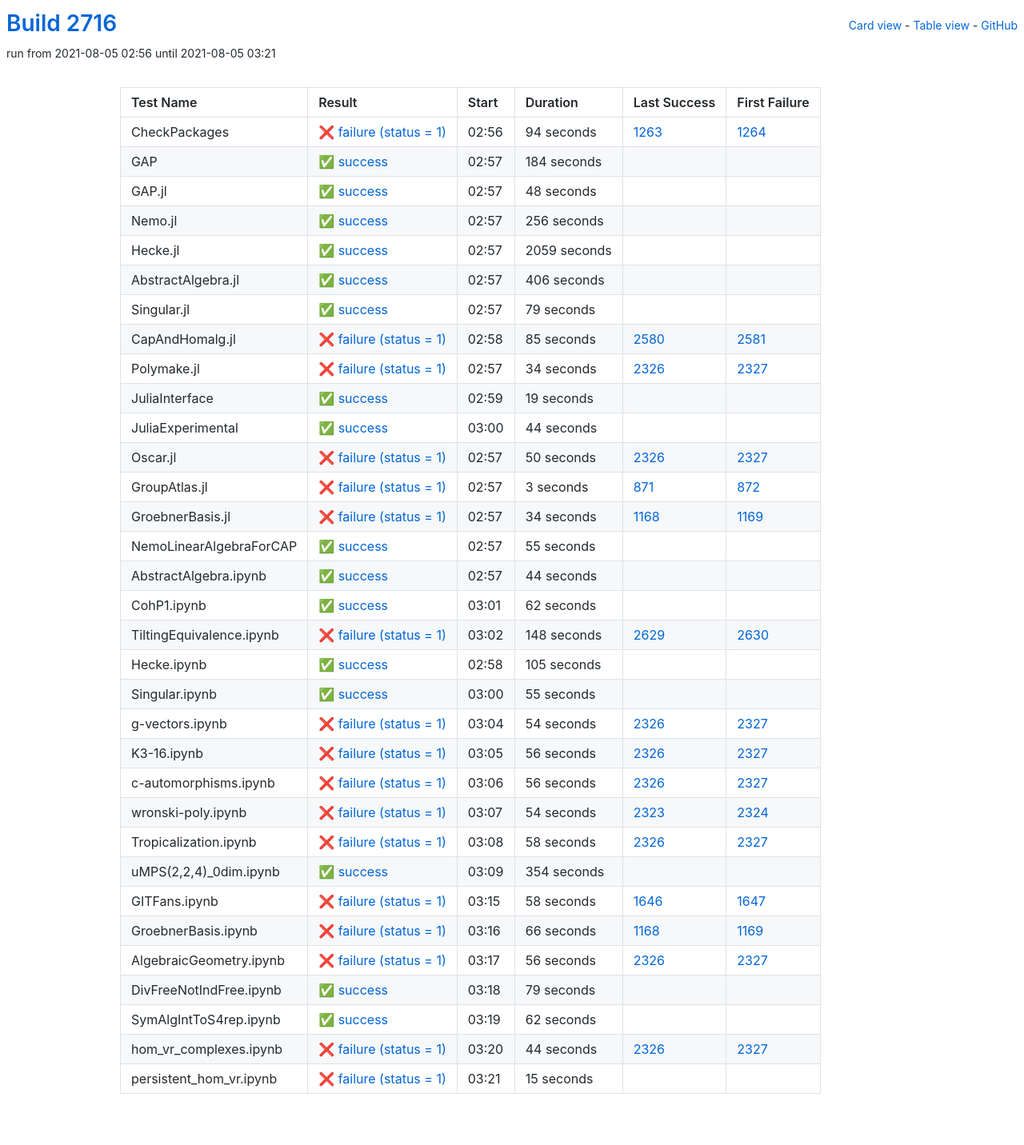
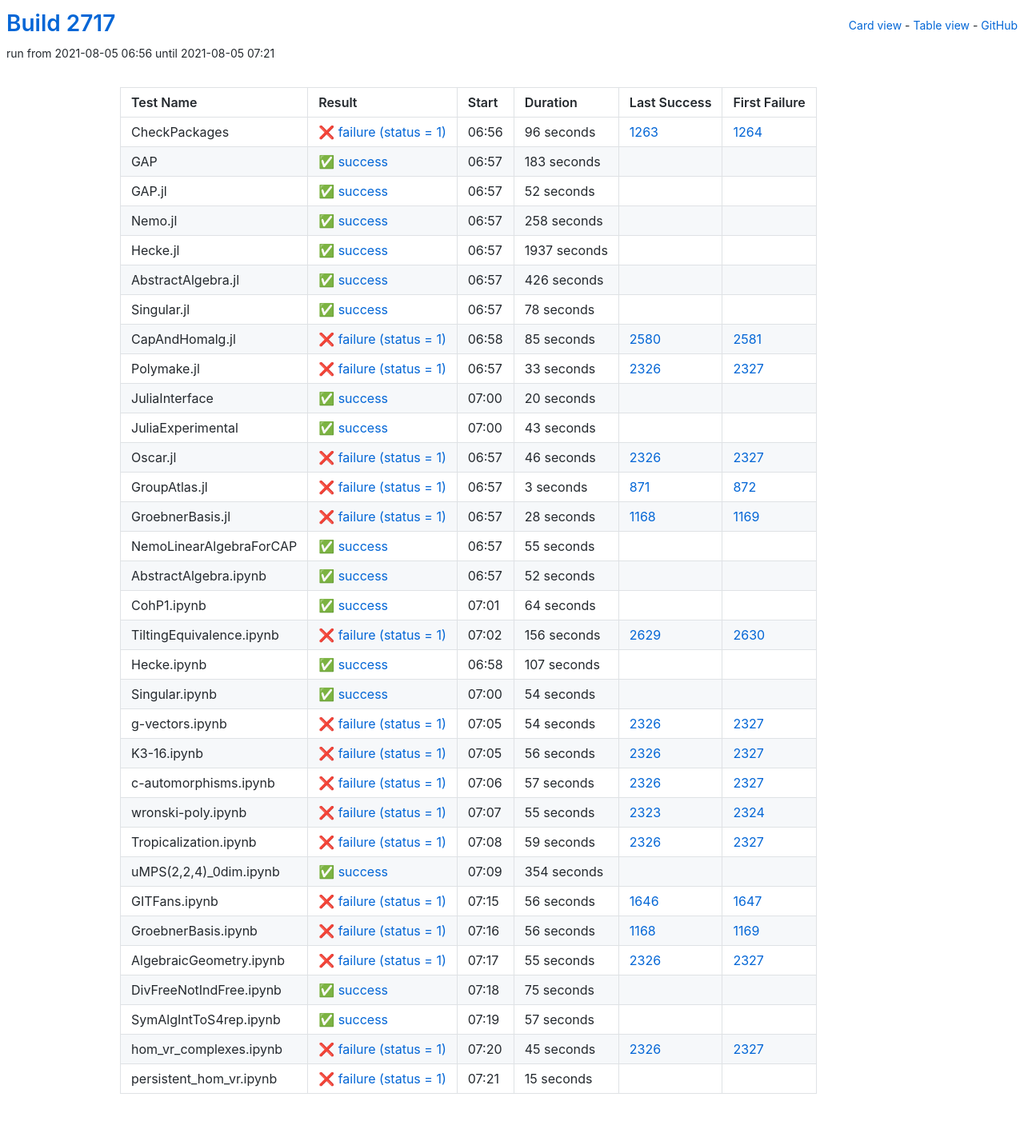
Before and after one commit to oscar-system/oscar-ci-status-stable, a Jekyll site: the page built from table.html, in a window 1280 px wide. Shown: the whole page at 80% size. Built offline with Jekyll 4.4.1, drawn with Linux system fonts in a browser that asks for light colours.

Commit message:
Build #2717

```diff
--- a/_data/ci.yml
+++ b/_data/ci.yml
@@ -1,6 +1,6 @@
 ---
-build: 2716
-build_url: https://oscarci.mathematik.uni-kl.de/job/oscar-stable/2716/
+build: 2717
+build_url: https://oscarci.mathematik.uni-kl.de/job/oscar-stable/2717/
 job: oscar-stable
 organization: oscar-system
 repo: oscar-ci-status-stable
@@ -8,92 +8,92 @@ repourl: https://github.com/oscar-system/oscar-ci-status-stable
 tests:
 - name: CheckPackages
   id: checkpackages
-  log: https://oscarci.mathematik.uni-kl.de/job/oscar-stable/2716/artifact/logs/build-2716/CheckPackages.log
-  start: 2021-08-05 02:56
+  log: https://oscarci.mathematik.uni-kl.de/job/oscar-stable/2717/artifact/logs/build-2717/CheckPackages.log
+  start: 2021-08-05 06:56
   success: false
   exitcode: 1
   status: failure
-  duration: 94
+  duration: 96
   last_success: 1263
   last_success_url: https://oscarci.mathematik.uni-kl.de/job/oscar-stable/1263/
   first_failure: 1264
   first_failure_url: https://oscarci.mathematik.uni-kl.de/job/oscar-stable/1264/
 - name: GAP
   id: gap
-  log: https://oscarci.mathematik.uni-kl.de/job/oscar-stable/2716/artifact/logs/build-2716/GAP.log
-  start: 2021-08-05 02:57
+  log: https://oscarci.mathematik.uni-kl.de/job/oscar-stable/2717/artifact/logs/build-2717/GAP.log
+  start: 2021-08-05 06:57
   success: true
   exitcode: 0
   status: success
-  duration: 184
+  duration: 183
   last_success: false
   last_success_url:
   first_failure: false
   first_failure_url:
 - name: GAP.jl
   id: gap-jl
-  log: https://oscarci.mathematik.uni-kl.de/job/oscar-stable/2716/artifact/logs/build-2716/GAP.jl.log
-  start: 2021-08-05 02:57
+  log: https://oscarci.mathematik.uni-kl.de/job/oscar-stable/2717/artifact/logs/build-2717/GAP.jl.log
+  start: 2021-08-05 06:57
   success: true
   exitcode: 0
   status: success
-  duration: 48
+  duration: 52
   last_success: false
   last_success_url:
   first_failure: false
   first_failure_url:
 - name: Nemo.jl
   id: nemo-jl
-  log: https://oscarci.mathematik.uni-kl.de/job/oscar-stable/2716/artifact/logs/build-2716/Nemo.jl.log
-  start: 2021-08-05 02:57
+  log: https://oscarci.mathematik.uni-kl.de/job/oscar-stable/2717/artifact/logs/build-2717/Nemo.jl.log
+  start: 2021-08-05 06:57
   success: true
   exitcode: 0
   status: success
-  duration: 256
+  duration: 258
   last_success: false
   last_success_url:
   first_failure: false
   first_failure_url:
 - name: Hecke.jl
   id: hecke-jl
-  log: https://oscarci.mathematik.uni-kl.de/job/oscar-stable/2716/artifact/logs/build-2716/Hecke.jl.log
-  start: 2021-08-05 02:57
+  log: https://oscarci.mathematik.uni-kl.de/job/oscar-stable/2717/artifact/logs/build-2717/Hecke.jl.log
+  start: 2021-08-05 06:57
   success: true
   exitcode: 0
   status: success
-  duration: 2059
+  duration: 1937
   last_success: false
   last_success_url:
   first_failure: false
   first_failure_url:
 - name: AbstractAlgebra.jl
   id: abstractalgebra-jl
-  log: https://oscarci.mathematik.uni-kl.de/job/oscar-stable/2716/artifact/logs/build-2716/AbstractAlgebra.jl.log
-  start: 2021-08-05 02:57
+  log: https://oscarci.mathematik.uni-kl.de/job/oscar-stable/2717/artifact/logs/build-2717/AbstractAlgebra.jl.log
+  start: 2021-08-05 06:57
   success: true
   exitcode: 0
   status: success
-  duration: 406
+  duration: 426
   last_success: false
   last_success_url:
   first_failure: false
   first_failure_url:
 - name: Singular.jl
   id: singular-jl
-  log: https://oscarci.mathematik.uni-kl.de/job/oscar-stable/2716/artifact/logs/build-2716/Singular.jl.log
-  start: 2021-08-05 02:57
+  log: https://oscarci.mathematik.uni-kl.de/job/oscar-stable/2717/artifact/logs/build-2717/Singular.jl.log
+  start: 2021-08-05 06:57
   success: true
   exitcode: 0
   status: success
-  duration: 79
+  duration: 78
   last_success: false
   last_success_url:
   first_failure: false
   first_failure_url:
 - name: CapAndHomalg.jl
   id: capandhomalg-jl
-  log: https://oscarci.mathematik.uni-kl.de/job/oscar-stable/2716/artifact/logs/build-2716/CapAndHomalg.jl.log
-  start: 2021-08-05 02:58
+  log: https://oscarci.mathematik.uni-kl.de/job/oscar-stable/2717/artifact/logs/build-2717/CapAndHomalg.jl.log
+  start: 2021-08-05 06:58
   success: false
   exitcode: 1
   status: failure
@@ -104,56 +104,56 @@ tests:
   first_failure_url: https://oscarci.mathematik.uni-kl.de/job/oscar-stable/2581/
 - name: Polymake.jl
   id: polymake-jl
-  log: https://oscarci.mathematik.uni-kl.de/job/oscar-stable/2716/artifact/logs/build-2716/Polymake.jl.log
-  start: 2021-08-05 02:57
+  log: https://oscarci.mathematik.uni-kl.de/job/oscar-stable/2717/artifact/logs/build-2717/Polymake.jl.log
+  start: 2021-08-05 06:57
   success: false
   exitcode: 1
   status: failure
-  duration: 34
+  duration: 33
   last_success: 2326
   last_success_url: https://oscarci.mathematik.uni-kl.de/job/oscar-stable/2326/
   first_failure: 2327
   first_failure_url: https://oscarci.mathematik.uni-kl.de/job/oscar-stable/2327/
 - name: JuliaInterface
   id: juliainterface
-  log: https://oscarci.mathematik.uni-kl.de/job/oscar-stable/2716/artifact/logs/build-2716/JuliaInterface.log
-  start: 2021-08-05 02:59
+  log: https://oscarci.mathematik.uni-kl.de/job/oscar-stable/2717/artifact/logs/build-2717/JuliaInterface.log
+  start: 2021-08-05 07:00
   success: true
   exitcode: 0
   status: success
-  duration: 19
+  duration: 20
   last_success: false
   last_success_url:
   first_failure: false
   first_failure_url:
 - name: JuliaExperimental
   id: juliaexperimental
-  log: https://oscarci.mathematik.uni-kl.de/job/oscar-stable/2716/artifact/logs/build-2716/JuliaExperimental.log
-  start: 2021-08-05 03:00
+  log: https://oscarci.mathematik.uni-kl.de/job/oscar-stable/2717/artifact/logs/build-2717/JuliaExperimental.log
+  start: 2021-08-05 07:00
   success: true
   exitcode: 0
   status: success
-  duration: 44
+  duration: 43
   last_success: false
   last_success_url:
   first_failure: false
   first_failure_url:
 - name: Oscar.jl
   id: oscar-jl
-  log: https://oscarci.mathematik.uni-kl.de/job/oscar-stable/2716/artifact/logs/build-2716/Oscar.jl.log
-  start: 2021-08-05 02:57
+  log: https://oscarci.mathematik.uni-kl.de/job/oscar-stable/2717/artifact/logs/build-2717/Oscar.jl.log
+  start: 2021-08-05 06:57
   success: false
   exitcode: 1
   status: failure
-  duration: 50
+  duration: 46
   last_success: 2326
   last_success_url: https://oscarci.mathematik.uni-kl.de/job/oscar-stable/2326/
   first_failure: 2327
   first_failure_url: https://oscarci.mathematik.uni-kl.de/job/oscar-stable/2327/
 - name: GroupAtlas.jl
   id: groupatlas-jl
-  log: https://oscarci.mathematik.uni-kl.de/job/oscar-stable/2716/artifact/logs/build-2716/GroupAtlas.jl.log
-  start: 2021-08-05 02:57
+  log: https://oscarci.mathematik.uni-kl.de/job/oscar-stable/2717/artifact/logs/build-2717/GroupAtlas.jl.log
+  start: 2021-08-05 06:57
   success: false
   exitcode: 1
   status: failure
@@ -164,20 +164,20 @@ tests:
   first_failure_url: https://oscarci.mathematik.uni-kl.de/job/oscar-stable/872/
 - name: GroebnerBasis.jl
   id: groebnerbasis-jl
-  log: https://oscarci.mathematik.uni-kl.de/job/oscar-stable/2716/artifact/logs/build-2716/GroebnerBasis.jl.log
-  start: 2021-08-05 02:57
+  log: https://oscarci.mathematik.uni-kl.de/job/oscar-stable/2717/artifact/logs/build-2717/GroebnerBasis.jl.log
+  start: 2021-08-05 06:57
   success: false
   exitcode: 1
   status: failure
-  duration: 34
+  duration: 28
   last_success: 1168
   last_success_url: https://oscarci.mathematik.uni-kl.de/job/oscar-stable/1168/
   first_failure: 1169
   first_failure_url: https://oscarci.mathematik.uni-kl.de/job/oscar-stable/1169/
 - name: NemoLinearAlgebraForCAP
   id: nemolinearalgebraforcap
-  log: https://oscarci.mathematik.uni-kl.de/job/oscar-stable/2716/artifact/logs/build-2716/NemoLinearAlgebraForCAP.log
-  start: 2021-08-05 02:57
+  log: https://oscarci.mathematik.uni-kl.de/job/oscar-stable/2717/artifact/logs/build-2717/NemoLinearAlgebraForCAP.log
+  start: 2021-08-05 06:57
   success: true
   exitcode: 0
   status: success
@@ -188,68 +188,68 @@ tests:
   first_failure_url:
 - name: AbstractAlgebra.ipynb
   id: abstractalgebra-ipynb
-  log: https://oscarci.mathematik.uni-kl.de/job/oscar-stable/2716/artifact/logs/build-2716/AbstractAlgebra.ipynb.log
-  start: 2021-08-05 02:57
+  log: https://oscarci.mathematik.uni-kl.de/job/oscar-stable/2717/artifact/logs/build-2717/AbstractAlgebra.ipynb.log
+  start: 2021-08-05 06:57
   success: true
   exitcode: 0
   status: success
-  duration: 44
+  duration: 52
   last_success: false
   last_success_url:
   first_failure: false
   first_failure_url:
 - name: CohP1.ipynb
   id: cohp1-ipynb
-  log: https://oscarci.mathematik.uni-kl.de/job/oscar-stable/2716/artifact/logs/build-2716/CohP1.ipynb.log
-  start: 2021-08-05 03:01
+  log: https://oscarci.mathematik.uni-kl.de/job/oscar-stable/2717/artifact/logs/build-2717/CohP1.ipynb.log
+  start: 2021-08-05 07:01
   success: true
   exitcode: 0
   status: success
-  duration: 62
+  duration: 64
   last_success: false
   last_success_url:
   first_failure: false
   first_failure_url:
 - name: TiltingEquivalence.ipynb
   id: tiltingequivalence-ipynb
-  log: https://oscarci.mathematik.uni-kl.de/job/oscar-stable/2716/artifact/logs/build-2716/TiltingEquivalence.ipynb.log
-  start: 2021-08-05 03:02
+  log: https://oscarci.mathematik.uni-kl.de/job/oscar-stable/2717/artifact/logs/build-2717/TiltingEquivalence.ipynb.log
+  start: 2021-08-05 07:02
   success: false
   exitcode: 1
   status: failure
-  duration: 148
+  duration: 156
   last_success: 2629
   last_success_url: https://oscarci.mathematik.uni-kl.de/job/oscar-stable/2629/
   first_failure: 2630
   first_failure_url: https://oscarci.mathematik.uni-kl.de/job/oscar-stable/2630/
 - name: Hecke.ipynb
   id: hecke-ipynb
-  log: https://oscarci.mathematik.uni-kl.de/job/oscar-stable/2716/artifact/logs/build-2716/Hecke.ipynb.log
-  start: 2021-08-05 02:58
+  log: https://oscarci.mathematik.uni-kl.de/job/oscar-stable/2717/artifact/logs/build-2717/Hecke.ipynb.log
+  start: 2021-08-05 06:58
   success: true
   exitcode: 0
   status: success
-  duration: 105
+  duration: 107
   last_success: false
   last_success_url:
   first_failure: false
   first_failure_url:
 - name: Singular.ipynb
   id: singular-ipynb
-  log: https://oscarci.mathematik.uni-kl.de/job/oscar-stable/2716/artifact/logs/build-2716/Singular.ipynb.log
-  start: 2021-08-05 03:00
+  log: https://oscarci.mathematik.uni-kl.de/job/oscar-stable/2717/artifact/logs/build-2717/Singular.ipynb.log
+  start: 2021-08-05 07:00
   success: true
   exitcode: 0
   status: success
-  duration: 55
+  duration: 54
   last_success: false
   last_success_url:
   first_failure: false
   first_failure_url:
 - name: g-vectors.ipynb
   id: g-vectors-ipynb
-  log: https://oscarci.mathematik.uni-kl.de/job/oscar-stable/2716/artifact/logs/build-2716/g-vectors.ipynb.log
-  start: 2021-08-05 03:04
+  log: https://oscarci.mathematik.uni-kl.de/job/oscar-stable/2717/artifact/logs/build-2717/g-vectors.ipynb.log
+  start: 2021-08-05 07:05
   success: false
   exitcode: 1
   status: failure
@@ -260,8 +260,8 @@ tests:
   first_failure_url: https://oscarci.mathematik.uni-kl.de/job/oscar-stable/2327/
 - name: K3-16.ipynb
   id: k3-16-ipynb
-  log: https://oscarci.mathematik.uni-kl.de/job/oscar-stable/2716/artifact/logs/build-2716/K3-16.ipynb.log
-  start: 2021-08-05 03:05
+  log: https://oscarci.mathematik.uni-kl.de/job/oscar-stable/2717/artifact/logs/build-2717/K3-16.ipynb.log
+  start: 2021-08-05 07:05
   success: false
   exitcode: 1
   status: failure
@@ -272,44 +272,44 @@ tests:
   first_failure_url: https://oscarci.mathematik.uni-kl.de/job/oscar-stable/2327/
 - name: c-automorphisms.ipynb
   id: c-automorphisms-ipynb
-  log: https://oscarci.mathematik.uni-kl.de/job/oscar-stable/2716/artifact/logs/build-2716/c-automorphisms.ipynb.log
-  start: 2021-08-05 03:06
+  log: https://oscarci.mathematik.uni-kl.de/job/oscar-stable/2717/artifact/logs/build-2717/c-automorphisms.ipynb.log
+  start: 2021-08-05 07:06
   success: false
   exitcode: 1
   status: failure
-  duration: 56
+  duration: 57
   last_success: 2326
   last_success_url: https://oscarci.mathematik.uni-kl.de/job/oscar-stable/2326/
   first_failure: 2327
   first_failure_url: https://oscarci.mathematik.uni-kl.de/job/oscar-stable/2327/
 - name: wronski-poly.ipynb
   id: wronski-poly-ipynb
-  log: https://oscarci.mathematik.uni-kl.de/job/oscar-stable/2716/artifact/logs/build-2716/wronski-poly.ipynb.log
-  start: 2021-08-05 03:07
+  log: https://oscarci.mathematik.uni-kl.de/job/oscar-stable/2717/artifact/logs/build-2717/wronski-poly.ipynb.log
+  start: 2021-08-05 07:07
   success: false
   exitcode: 1
   status: failure
-  duration: 54
+  duration: 55
   last_success: 2323
   last_success_url: https://oscarci.mathematik.uni-kl.de/job/oscar-stable/2323/
   first_failure: 2324
   first_failure_url: https://oscarci.mathematik.uni-kl.de/job/oscar-stable/2324/
 - name: Tropicalization.ipynb
   id: tropicalization-ipynb
-  log: https://oscarci.mathematik.uni-kl.de/job/oscar-stable/2716/artifact/logs/build-2716/Tropicalization.ipynb.log
-  start: 2021-08-05 03:08
+  log: https://oscarci.mathematik.uni-kl.de/job/oscar-stable/2717/artifact/logs/build-2717/Tropicalization.ipynb.log
+  start: 2021-08-05 07:08
   success: false
   exitcode: 1
   status: failure
-  duration: 58
+  duration: 59
   last_success: 2326
   last_success_url: https://oscarci.mathematik.uni-kl.de/job/oscar-stable/2326/
   first_failure: 2327
   first_failure_url: https://oscarci.mathematik.uni-kl.de/job/oscar-stable/2327/
 - name: uMPS(2,2,4)_0dim.ipynb
   id: umps-2-2-4-0dim-ipynb
-  log: https://oscarci.mathematik.uni-kl.de/job/oscar-stable/2716/artifact/logs/build-2716/uMPS-2-2-4-_0dim.ipynb.log
-  start: 2021-08-05 03:09
+  log: https://oscarci.mathematik.uni-kl.de/job/oscar-stable/2717/artifact/logs/build-2717/uMPS-2-2-4-_0dim.ipynb.log
+  start: 2021-08-05 07:09
   success: true
   exitcode: 0
   status: success
@@ -320,80 +320,80 @@ tests:
   first_failure_url:
 - name: GITFans.ipynb
   id: gitfans-ipynb
-  log: https://oscarci.mathematik.uni-kl.de/job/oscar-stable/2716/artifact/logs/build-2716/GITFans.ipynb.log
-  start: 2021-08-05 03:15
+  log: https://oscarci.mathematik.uni-kl.de/job/oscar-stable/2717/artifact/logs/build-2717/GITFans.ipynb.log
+  start: 2021-08-05 07:15
   success: false
   exitcode: 1
   status: failure
-  duration: 58
+  duration: 56
   last_success: 1646
   last_success_url: https://oscarci.mathematik.uni-kl.de/job/oscar-stable/1646/
   first_failure: 1647
   first_failure_url: https://oscarci.mathematik.uni-kl.de/job/oscar-stable/1647/
 - name: GroebnerBasis.ipynb
   id: groebnerbasis-ipynb
-  log: https://oscarci.mathematik.uni-kl.de/job/oscar-stable/2716/artifact/logs/build-2716/GroebnerBasis.ipynb.log
-  start: 2021-08-05 03:16
+  log: https://oscarci.mathematik.uni-kl.de/job/oscar-stable/2717/artifact/logs/build-2717/GroebnerBasis.ipynb.log
+  start: 2021-08-05 07:16
   success: false
   exitcode: 1
   status: failure
-  duration: 66
+  duration: 56
   last_success: 1168
   last_success_url: https://oscarci.mathematik.uni-kl.de/job/oscar-stable/1168/
   first_failure: 1169
   first_failure_url: https://oscarci.mathematik.uni-kl.de/job/oscar-stable/1169/
 - name: AlgebraicGeometry.ipynb
   id: algebraicgeometry-ipynb
-  log: https://oscarci.mathematik.uni-kl.de/job/oscar-stable/2716/artifact/logs/build-2716/AlgebraicGeometry.ipynb.log
-  start: 2021-08-05 03:17
+  log: https://oscarci.mathematik.uni-kl.de/job/oscar-stable/2717/artifact/logs/build-2717/AlgebraicGeometry.ipynb.log
+  start: 2021-08-05 07:17
   success: false
   exitcode: 1
   status: failure
-  duration: 56
+  duration: 55
   last_success: 2326
   last_success_url: https://oscarci.mathematik.uni-kl.de/job/oscar-stable/2326/
   first_failure: 2327
   first_failure_url: https://oscarci.mathematik.uni-kl.de/job/oscar-stable/2327/
 - name: DivFreeNotIndFree.ipynb
   id: divfreenotindfree-ipynb
-  log: https://oscarci.mathematik.uni-kl.de/job/oscar-stable/2716/artifact/logs/build-2716/DivFreeNotIndFree.ipynb.log
-  start: 2021-08-05 03:18
+  log: https://oscarci.mathematik.uni-kl.de/job/oscar-stable/2717/artifact/logs/build-2717/DivFreeNotIndFree.ipynb.log
+  start: 2021-08-05 07:18
   success: true
   exitcode: 0
   status: success
-  duration: 79
+  duration: 75
   last_success: false
   last_success_url:
   first_failure: false
   first_failure_url:
 - name: SymAlgIntToS4rep.ipynb
   id: symalginttos4rep-ipynb
-  log: https://oscarci.mathematik.uni-kl.de/job/oscar-stable/2716/artifact/logs/build-2716/SymAlgIntToS4rep.ipynb.log
-  start: 2021-08-05 03:19
+  log: https://oscarci.mathematik.uni-kl.de/job/oscar-stable/2717/artifact/logs/build-2717/SymAlgIntToS4rep.ipynb.log
+  start: 2021-08-05 07:19
   success: true
   exitcode: 0
   status: success
-  duration: 62
+  duration: 57
   last_success: false
   last_success_url:
   first_failure: false
   first_failure_url:
 - name: hom_vr_complexes.ipynb
   id: hom-vr-complexes-ipynb
-  log: https://oscarci.mathematik.uni-kl.de/job/oscar-stable/2716/artifact/logs/build-2716/hom_vr_complexes.ipynb.log
-  start: 2021-08-05 03:20
+  log: https://oscarci.mathematik.uni-kl.de/job/oscar-stable/2717/artifact/logs/build-2717/hom_vr_complexes.ipynb.log
+  start: 2021-08-05 07:20
   success: false
   exitcode: 1
   status: failure
-  duration: 44
+  duration: 45
   last_success: 2326
   last_success_url: https://oscarci.mathematik.uni-kl.de/job/oscar-stable/2326/
   first_failure: 2327
   first_failure_url: https://oscarci.mathematik.uni-kl.de/job/oscar-stable/2327/
 - name: persistent_hom_vr.ipynb
   id: persistent-hom-vr-ipynb
-  log: https://oscarci.mathematik.uni-kl.de/job/oscar-stable/2716/artifact/logs/build-2716/persistent_hom_vr.ipynb.log
-  start: 2021-08-05 03:21
+  log: https://oscarci.mathematik.uni-kl.de/job/oscar-stable/2717/artifact/logs/build-2717/persistent_hom_vr.ipynb.log
+  start: 2021-08-05 07:21
   success: false
   exitcode: 1
   status: failure
```
Also changed, not shown: README.md.
